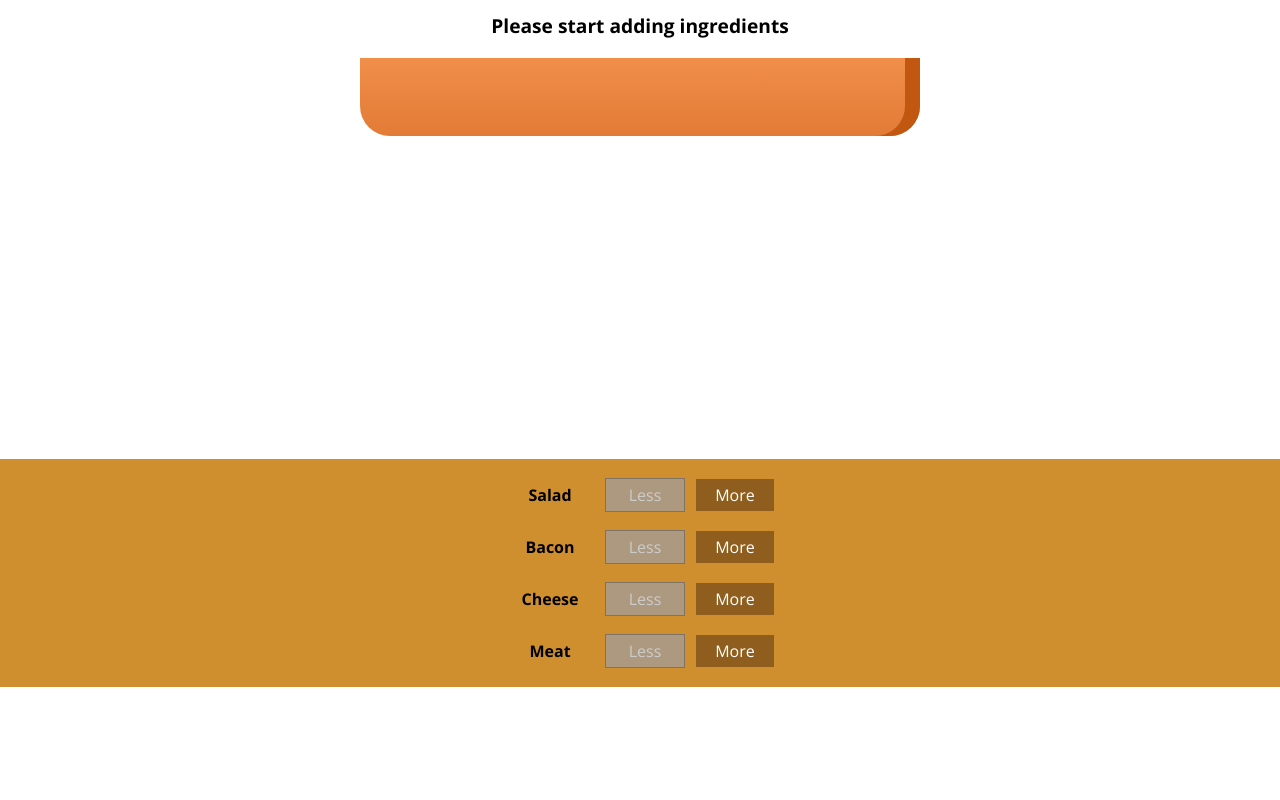
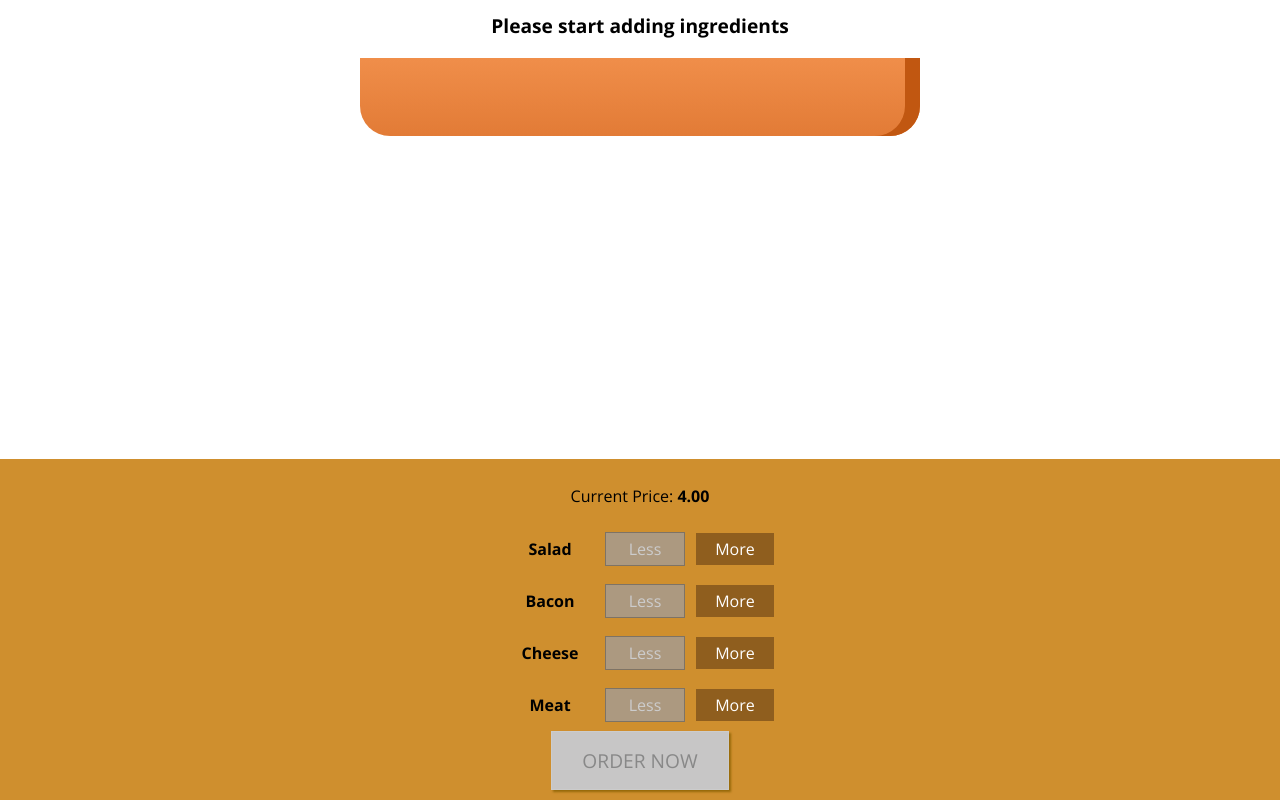
Before and after one commit to kentOneR/burger-app, a React app: page / in a window 1280 px wide. Shown: the part 179-979 px from the top of the page. Before the commit the page ends 866 px from the top, so only its background shows below. Built offline with nearby package versions, Linux system fonts and the light colour scheme.

Commit message:
add order button and purchasable method

```diff
--- a/src/components/Burger/BuildControls/BuildControls.js
+++ b/src/components/Burger/BuildControls/BuildControls.js
@@ -11,6 +11,7 @@
 
 const buildControls = (props) => (
   <div className="build-controls">
+    <p>Current Price: <strong>{props.price.toFixed(2)}</strong></p>
     {controls.map(ctrl => (
       <BuildControl
         key={ctrl.label}
@@ -19,6 +20,8 @@
         removed={() => props.ingredientRemove(ctrl.type)}
         disabled={props.disabled[ctrl.type]} />
     ))}
+    <button className="order-button"
+    disabled={!props.purchasable}>ORDER NOW</button>
   </div>
 );
 
--- a/src/components/Burger/BuildControls/build_controls.scss
+++ b/src/components/Burger/BuildControls/build_controls.scss
@@ -9,4 +9,46 @@
     box-shadow: 0 2px 1px $color-grey;
     margin: auto;
     padding: 10px 0;
+
+    .order-button {
+        background-color: #DAD735;
+        outline: none;
+        cursor: pointer;
+        border: 1px solid #966909;
+        color: #966909;
+        font-family: inherit;
+        font-size: 1.2em;
+        padding: 15px 30px;
+        box-shadow: 2px 2px 2px #966909;
+
+        &:hover,
+        &:active {
+            background-color: #A0DB41;
+            border: 1px solid #966909;
+            color: #966909;
+        }
+
+        &:disabled {
+            background-color: #C7C6C6;
+            cursor: not-allowed;
+            border: 1px solid #ccc;
+            color: #888888;
+        }
+
+        &:not(:disabled) {
+            animation: enable 0.3s linear;
+        }
+    }
 }
+
+@keyframes enable {
+    0% {
+        transform: scale(1);
+    }
+    60% {
+        transform: scale(1.1);
+    }
+    100% {
+        transform: scale(1);
+    }
+}
--- a/src/containers/BurgerBuilder/BurgerBuilder.js
+++ b/src/containers/BurgerBuilder/BurgerBuilder.js
@@ -18,7 +18,8 @@
       cheese: 0,
       meat: 0
     },
-    totalPrice: 4
+    totalPrice: 4,
+    purchasable: false
   }
 
   addIngredientHandler = (type) => {
@@ -36,6 +37,8 @@
       ingredients: updatedIngredients,
       totalPrice: updatePrice
     })
+
+    this.updatePurchase(updatedIngredients);
   }
 
   removeIngredientHandler = (type) => {
@@ -55,6 +58,17 @@
       ingredients: updatedIngredients,
       totalPrice: priceDed
     })
+
+    this.updatePurchase(updatedIngredients);
+  }
+
+  updatePurchase = (el) => {
+    const sum = Object.keys(el)
+                .map(key => el[key])
+                .reduce((acc, curVal) => acc + curVal, 0);
+
+    console.log(sum);
+    this.setState({purchasable: sum > 0});
   }
 
   render() {
@@ -70,9 +84,11 @@
       <Auxi>
         <Burger ingredients={this.state.ingredients} />
         <BuildControls
+          price={this.state.totalPrice}
           ingredientAdd={this.addIngredientHandler}
           ingredientRemove={this.removeIngredientHandler}
-          disabled={disabledInfo} />
+          disabled={disabledInfo}
+          purchasable={this.state.purchasable} />
       </Auxi>
     );
   }
```
